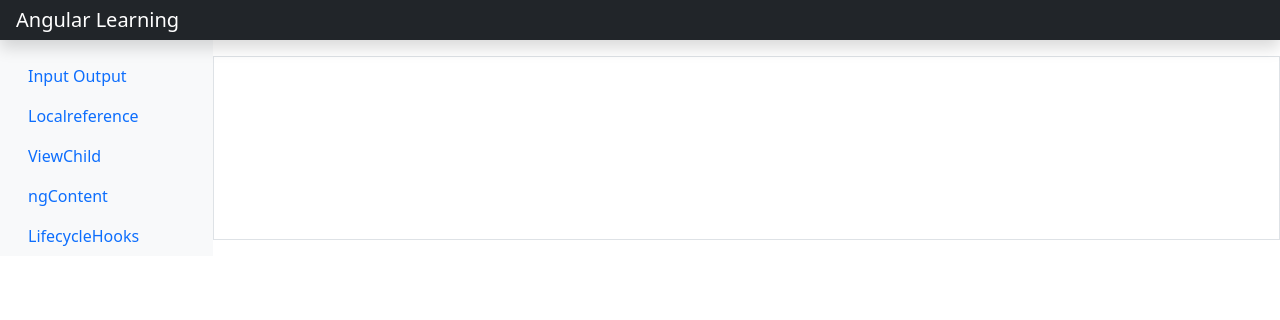
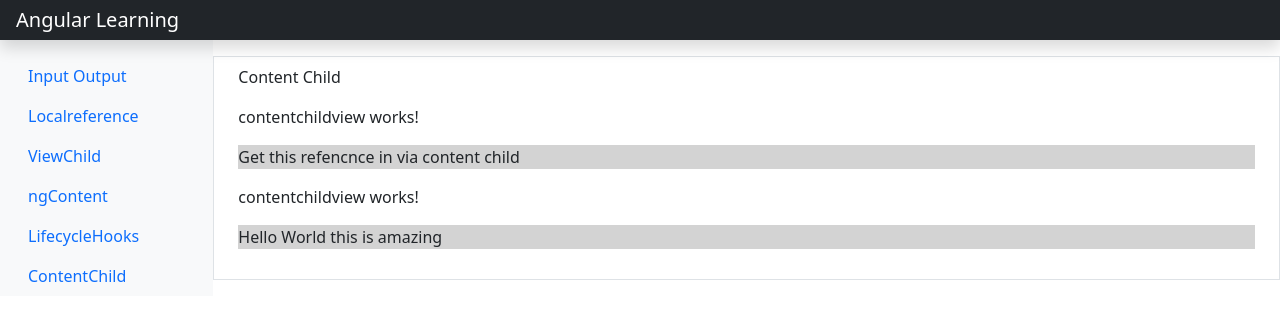
Before and after one commit to abhijeetshende/angular-advance, an Angular app: page /contentChild in a window 1280 px wide. Before the commit this address led to /. Shown: the top 320 px of the page. Built offline with nearby package versions, Linux system fonts and the light colour scheme.

Commit message:
Contentchild

```diff
--- a/src/app/app-routing.module.ts
+++ b/src/app/app-routing.module.ts
@@ -1,6 +1,7 @@
 import { NgModule } from '@angular/core';
 import { RouterModule, Routes } from '@angular/router';
 import { BaseViewComponent } from './base-view/base-view.component';
+import { ContentchildComponent } from './contentchild/contentchild.component';
 import { InputComponent } from './input/input.component';
 import { LifecyclehooksComponent } from './lifecyclehooks/lifecyclehooks.component';
 import { LocalreferenceComponent } from './localreference/localreference.component';
@@ -16,6 +17,7 @@
   { path: 'viewchild', component: ViewchildComponent },
   { path: 'ngcontent', component: NgcontentComponent },
   { path: 'lifecyclehooks', component: LifecyclehooksComponent },
+  { path: 'contentChild', component: ContentchildComponent },
 ];
 
 @NgModule({
--- a/src/app/app.component.ts
+++ b/src/app/app.component.ts
@@ -17,5 +17,6 @@
     {'linkname':'ViewChild','routerLink':'viewchild'},
     {'linkname':'ngContent','routerLink':'ngcontent'},
     {'linkname':'LifecycleHooks','routerLink':'lifecyclehooks'},
+    {'linkname':'ContentChild','routerLink':'contentChild'},
   ];
 }
--- a/src/app/app.module.ts
+++ b/src/app/app.module.ts
@@ -14,6 +14,8 @@
 import { NgcontentChildComponent } from './ngcontent/ngcontent-child/ngcontent-child.component';
 import { LifecyclehooksComponent } from './lifecyclehooks/lifecyclehooks.component';
 import { ChildComponent } from './lifecyclehooks/child/child.component';
+import { ContentchildComponent } from './contentchild/contentchild.component';
+import { ContentchildviewComponent } from './contentchild/contentchildview/contentchildview.component';
 
 @NgModule({
   declarations: [
@@ -27,7 +29,9 @@
     NgcontentComponent,
     NgcontentChildComponent,
     LifecyclehooksComponent,
-    ChildComponent
+    ChildComponent,
+    ContentchildComponent,
+    ContentchildviewComponent
   ],
   imports: [
     BrowserModule,
--- /dev/null
+++ b/src/app/contentchild/contentchild.component.html
@@ -0,0 +1,9 @@
+<p>Content Child </p>
+<app-contentchildview>
+    <p #contentChildRef>Get this refencnce in via content child</p>
+</app-contentchildview>
+
+
+<app-contentchildview>
+    <p #contentChildRef>Hello World this is amazing</p>
+</app-contentchildview>
--- /dev/null
+++ b/src/app/contentchild/contentchildview/contentchildview.component.html
@@ -0,0 +1,2 @@
+<p>contentchildview works!</p>
+<ng-content></ng-content>
--- /dev/null
+++ b/src/app/contentchild/contentchildview/contentchildview.component.ts
@@ -0,0 +1,15 @@
+import { AfterContentInit, AfterViewInit, Component, ContentChild, ElementRef } from '@angular/core';
+
+@Component({
+  selector: 'app-contentchildview',
+  templateUrl: './contentchildview.component.html',
+  styleUrls: ['./contentchildview.component.scss']
+})
+export class ContentchildviewComponent implements AfterContentInit {
+  ngAfterContentInit(): void {
+    console.log(this.contentChildRef.nativeElement);
+    this.contentChildRef.nativeElement.style.background='lightgray'
+  }
+  @ContentChild('contentChildRef') contentChildRef!:ElementRef;
+
+}
```
Also changed, not shown: src/app/contentchild/contentchild.component.ts (added, +10 -0 lines), src/app/contentchild/contentchild.component.scss (added), src/app/contentchild/contentchildview/contentchildview.component.scss (added), 2 other files (tests, documents, lock files or other folders).
